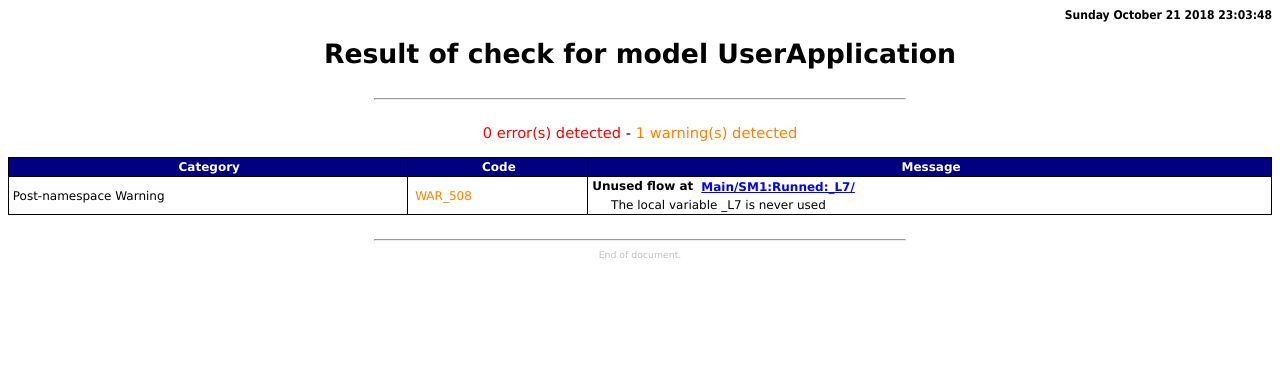
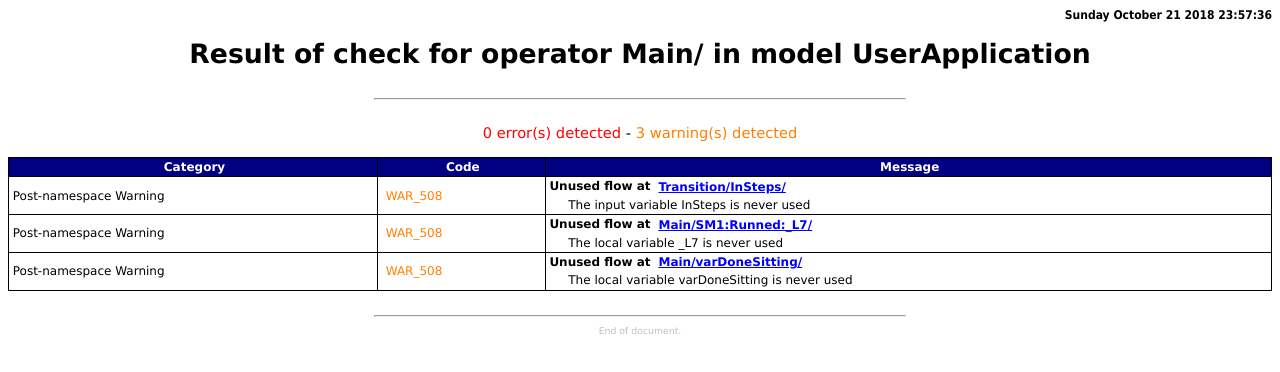
Before and after one commit to stagihotr/stagihotr, a plain HTML site: page Time_1/ExoSkeleton_Display/UserApplication/UserApplication.htm in a window 1280 px wide. Drawn offline with Linux system fonts and the light colour scheme.

Commit message:
Sentando...

```diff
--- a/Time_1/ExoSkeleton_Display/UserApplication/UserApplication.htm
+++ b/Time_1/ExoSkeleton_Display/UserApplication/UserApplication.htm
@@ -215,19 +215,31 @@ height: 0.5cm;
 <BODY>
 
 
-<DIV class="Header">Sunday October 21 2018 23:03:48</DIV><DIV class="Title">Result of check for model UserApplication</DIV>
+<DIV class="Header">Sunday October 21 2018 23:57:36</DIV><DIV class="Title">Result of check for operator Main/ in model UserApplication</DIV>
 <HR style="width: 14cm; text-align: center;">
 <DIV class="DocumentInfo">
-<SPAN class="DocumentInfo" style="color: rgb(255,0,0);">0 error(s) detected</SPAN> - <SPAN class="DocumentInfo" style="color: rgb(255,128,0);">1 warning(s) detected</SPAN></DIV>
+<SPAN class="DocumentInfo" style="color: rgb(255,0,0);">0 error(s) detected</SPAN> - <SPAN class="DocumentInfo" style="color: rgb(255,128,0);">3 warning(s) detected</SPAN></DIV>
 <DIV class="BodyText" style="padding-bottom: 12pt;"><table style="width: 100%;" ><TBODY>
 <TR><TH class="TableHeadingCell">Category</TH>
 <TH class="TableHeadingCell">Code</TH>
 <TH class="TableHeadingCell">Message</TH>
 </TR><TR><TD class="TableCell" style="" rowspan="2">Post-namespace Warning</TD>
 <TD class="TableCell" style="" rowspan="2"><SPAN class="TableCell" style="color: rgb(255,128,0);">WAR_508</SPAN></TD>
+<TD class="TableCell" style="border-bottom: 0px hidden;"><B>Unused flow</B><B> at </B><A class="Hyperlink" style="text-align: left; vertical-align:middle; font-size: 9pt; font-weight: bold; padding-left: 0.1cm; padding-right: 0.1cm;" HREF="studio:SC:LOCATE_PATH#UserApplication.etp#Transition/InSteps/">Transition/InSteps/</A></TD>
+</TR><TR><TD class="TableCell" style="border-top: 0px hidden;"><DIV class="TableCell" style="padding-left: 0.5cm;">
+The input variable InSteps is never used</DIV>
+</TD>
+</TR><TR><TD class="TableCell" style="" rowspan="2">Post-namespace Warning</TD>
+<TD class="TableCell" style="" rowspan="2"><SPAN class="TableCell" style="color: rgb(255,128,0);">WAR_508</SPAN></TD>
 <TD class="TableCell" style="border-bottom: 0px hidden;"><B>Unused flow</B><B> at </B><A class="Hyperlink" style="text-align: left; vertical-align:middle; font-size: 9pt; font-weight: bold; padding-left: 0.1cm; padding-right: 0.1cm;" HREF="studio:SC:LOCATE_PATH#UserApplication.etp#Main/SM1:Runned:_L7/">Main/SM1:Runned:_L7/</A></TD>
 </TR><TR><TD class="TableCell" style="border-top: 0px hidden;"><DIV class="TableCell" style="padding-left: 0.5cm;">
 The local variable _L7 is never used</DIV>
+</TD>
+</TR><TR><TD class="TableCell" style="" rowspan="2">Post-namespace Warning</TD>
+<TD class="TableCell" style="" rowspan="2"><SPAN class="TableCell" style="color: rgb(255,128,0);">WAR_508</SPAN></TD>
+<TD class="TableCell" style="border-bottom: 0px hidden;"><B>Unused flow</B><B> at </B><A class="Hyperlink" style="text-align: left; vertical-align:middle; font-size: 9pt; font-weight: bold; padding-left: 0.1cm; padding-right: 0.1cm;" HREF="studio:SC:LOCATE_PATH#UserApplication.etp#Main/varDoneSitting/">Main/varDoneSitting/</A></TD>
+</TR><TR><TD class="TableCell" style="border-top: 0px hidden;"><DIV class="TableCell" style="padding-left: 0.5cm;">
+The local variable varDoneSitting is never used</DIV>
 </TD>
 </TR></TBODY></TABLE></DIV>
 <HR style="width: 14cm; text-align: center;">
```
Also changed, not shown: 4 other files.
